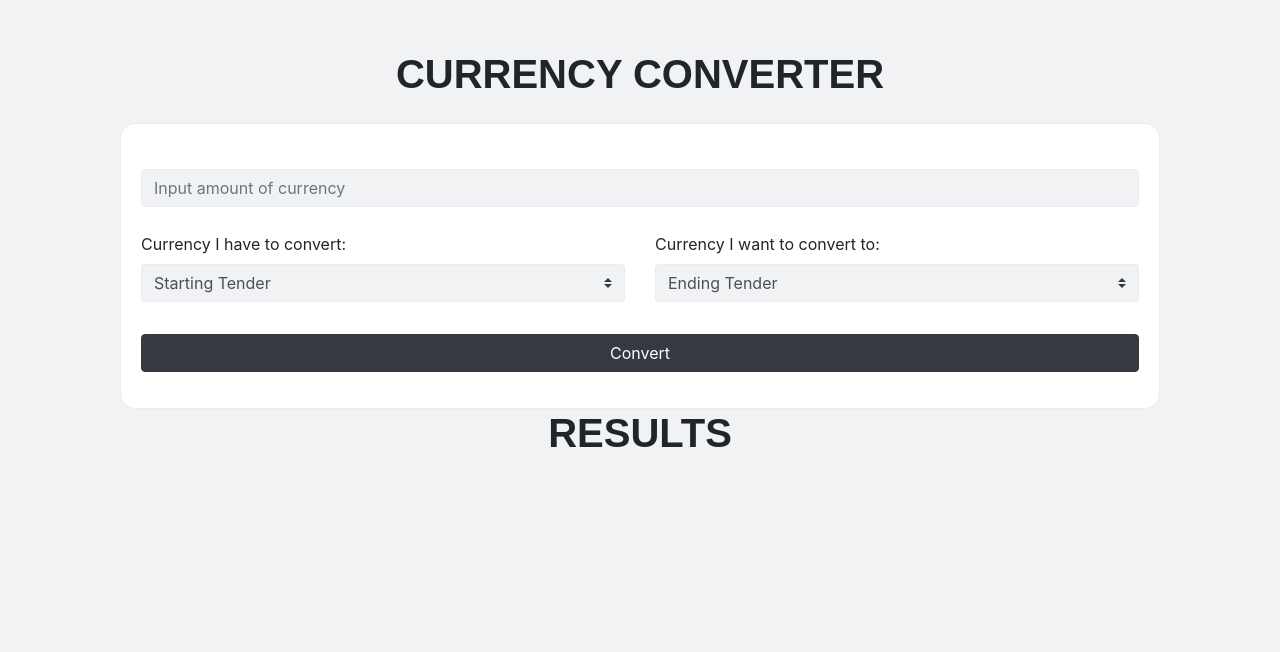
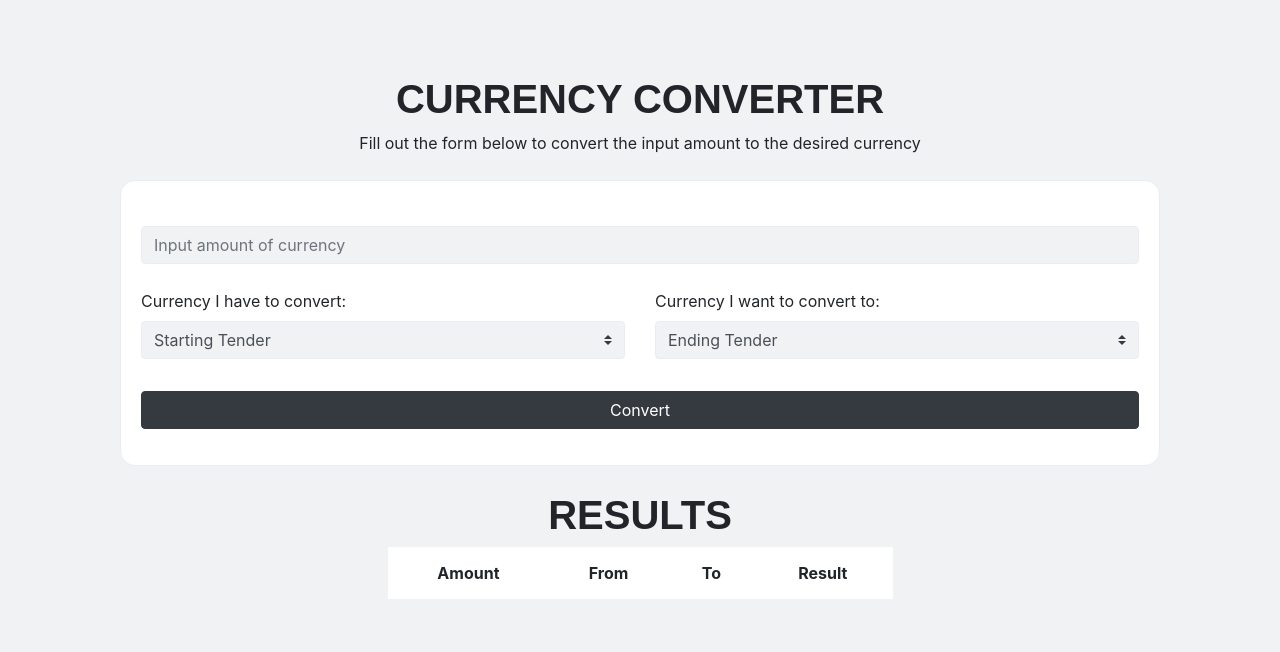
Before and after one commit to basicjohn/currency-exchanger, a website built with webpack: page src/index.html in a window 1280 px wide. Built offline with nearby package versions, Linux system fonts and the light colour scheme; no server answers.

Commit message:
add styling

```diff
--- a/src/css/styles.css
+++ b/src/css/styles.css
@@ -6,26 +6,26 @@
   src: local("Montserrat"), local("Montserrat-Regular"),
     url("/fonts/Montserrat-Regular.ttf") format("truetype"); /* Safari, Android, iOS */
 }
-
 body {
   background-color: #f1f2f4;
 }
-
 .container {
   padding: 50px;
 }
-
 h1 {
   font-family: "Montserrat", sans-serif;
   font-weight: 800;
   text-transform: uppercase;
+  text-align: center;
+  margin-top: 25px;
+}
+p {
   text-align: center;
   margin-bottom: 25px;
 }
 #currency-selection {
   padding-top: 25px;
 }
-
 #exchange-tool {
   border-color: #eaecf3;
   border-style: solid;
@@ -38,15 +38,28 @@ button {
   width: 100%;
   margin-top: 32px;
 }
-
 input.form-control {
   margin-top: 25px;
   background-color: #f1f2f4;
   border-color: #eaecf3;
   color: #000;
 }
-
 .custom-select {
   background-color: #f1f2f4;
   border-color: #eaecf3;
 }
+table,
+tr {
+  border-color: #fff;
+  border-width: 1px;
+  border-style: solid;
+}
+
+#show-results {
+  background-color: #fff;
+}
+th,
+td {
+  text-align: center;
+  padding: 15px;
+}
--- a/src/index.html
+++ b/src/index.html
@@ -3,8 +3,12 @@
     <title>Currency Exchanger</title>
   </head>
   <body>
-    <div class="container">
+    <main class="container">
       <h1>Currency Converter</h1>
+      <p>
+        Fill out the form below to convert the input amount to the desired
+        currency
+      </p>
       <div id="exchange-tool">
         <form id="exchange-form">
           <input
@@ -31,15 +35,25 @@
         </form>
       </div>
       <div class="row">
-          <div class="col-md-12">
-            <h1>Results</h1>
+        <div class="col-md-12">
+          <h1>Results</h1>
 
-            <div id="show-results">
-
-
+          <div id="">
+            <div class="row justify-content-center">
+              <div class="col-md-6">
+                <table style="width: 100%">
+                  <tr id="show-results">
+                    <th>Amount</th>
+                    <th>From</th>
+                    <th>To</th>
+                    <th>Result</th>
+                  </tr>
+                </table>
+              </div>
             </div>
           </div>
         </div>
-    </div>
+      </div>
+    </main>
   </body>
 </html>
--- a/src/js/exchange.js
+++ b/src/js/exchange.js
@@ -14,7 +14,6 @@ export default class PairConversion {
   }
 }
 
-
 export function calculateConversion(response) {
   if (response) {
     const conversionRate = response.conversion_rate;
--- a/src/main.js
+++ b/src/main.js
@@ -24,8 +24,8 @@ function convert(amount, base, target) {
   PairConversion.getConversionRate(base,target)
     .then(function (response) {
       let conversionRate = calculateConversion(response);
-      let converted = amount * conversionRate;
-      $("#show-results").text(`<p>${converted}</p>`);
+      let converted = (amount * conversionRate).toFixed(2);
+      $("#show-results").after(`<tr><td>${amount}</td><td>${base}</td><td>${target}</td><td>${converted}</td></tr>`);
     });
 }
 
@@ -42,5 +42,6 @@ $(document).ready(function () {
     const baseInput = $("#exchange-form select#base option:selected").val();
     const targetInput = $("#exchange-form select#target option:selected").val();
     convert(amount, baseInput, targetInput);
+
   });
 });
```
